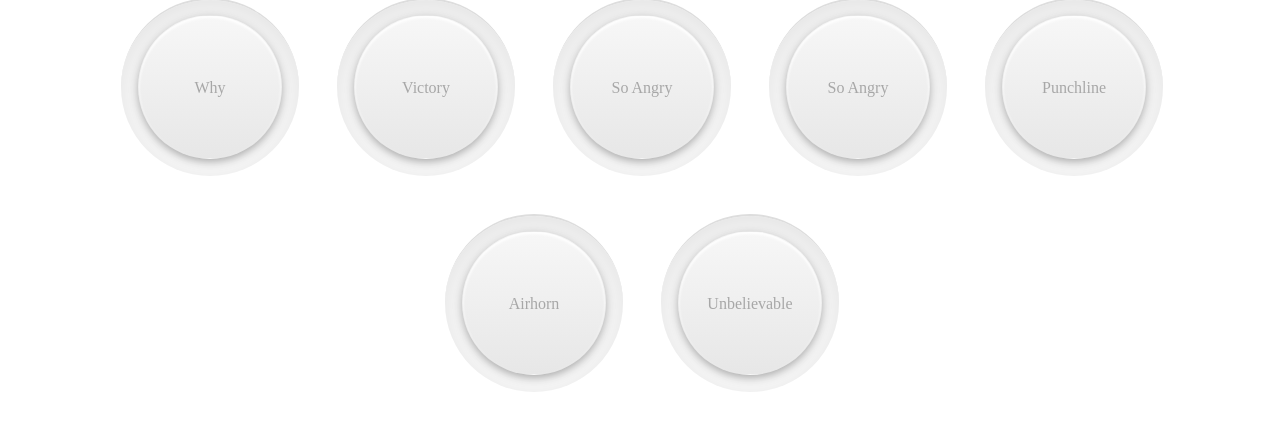
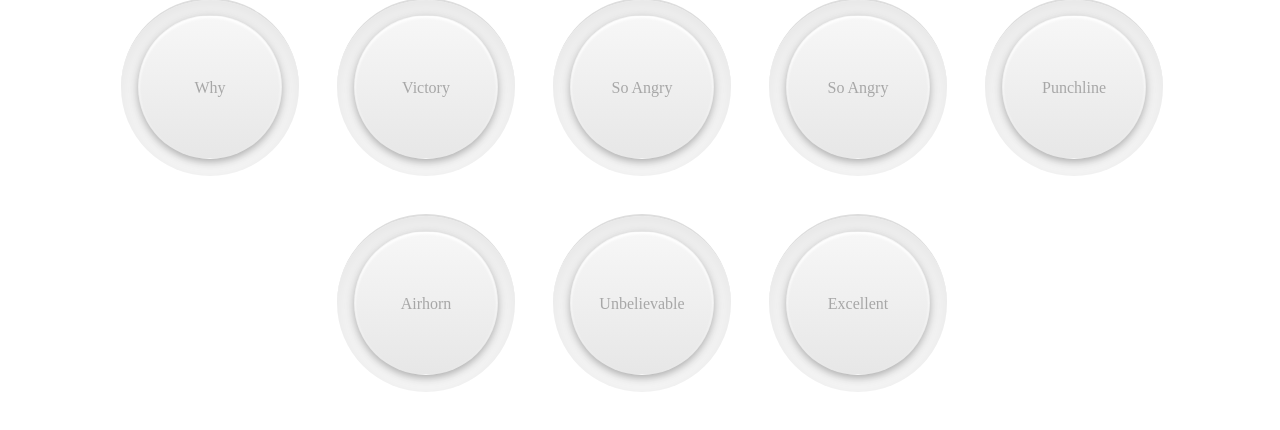
Before and after one commit to huijing/soundboard, a plain HTML site: page index.html in a window 1280 px wide. Shown: the part 58-488 px from the top of the page. Drawn offline with Linux system fonts and the light colour scheme.

Commit message:
Add excellent to soundboard

```diff
--- a/index.html
+++ b/index.html
@@ -20,6 +20,7 @@
     <audio id="punchline" src="sounds/punchline.mp3"></audio>
     <audio id="airhorn" src="sounds/airhorn.mp3"></audio>
     <audio id="unbelievable" src="sounds/unbelievable.mp3"></audio>
+    <audio id="excellent" src="sounds/excellent.mp3"></audio>
 
     <ul class="soundboard">
       <li>
@@ -43,6 +44,9 @@
       <li>
         <a href="#" class="soundboard__button" onclick="document.getElementById('unbelievable').play(); event.preventDefault();">Unbelievable</a>
       </li>
+      <li>
+        <a href="#" class="soundboard__button" onclick="document.getElementById('excellent').play(); event.preventDefault();">Excellent</a>
+      </li>
     </ul>
 
   </main>
```
Also changed, not shown: 1 other file.
